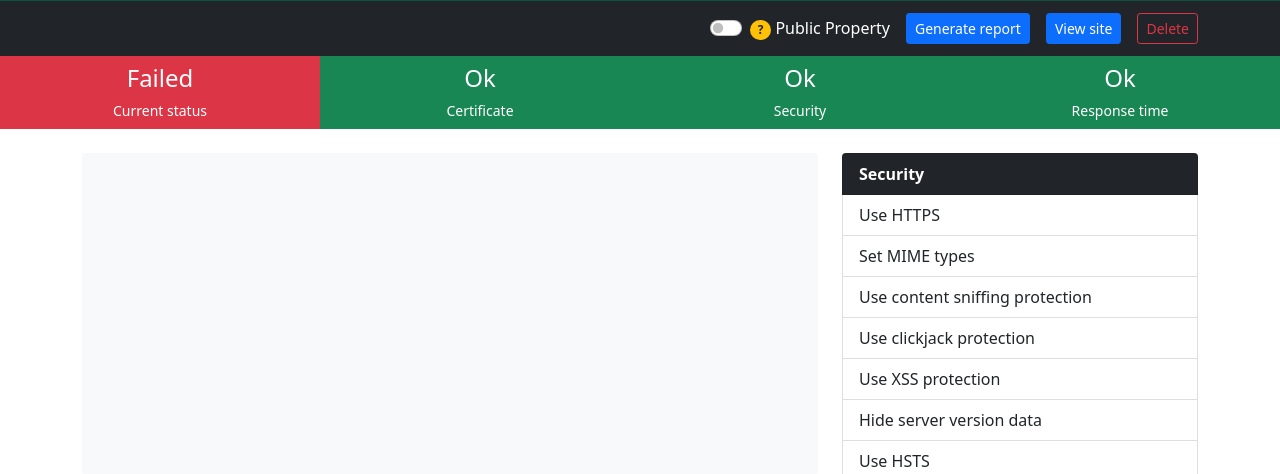
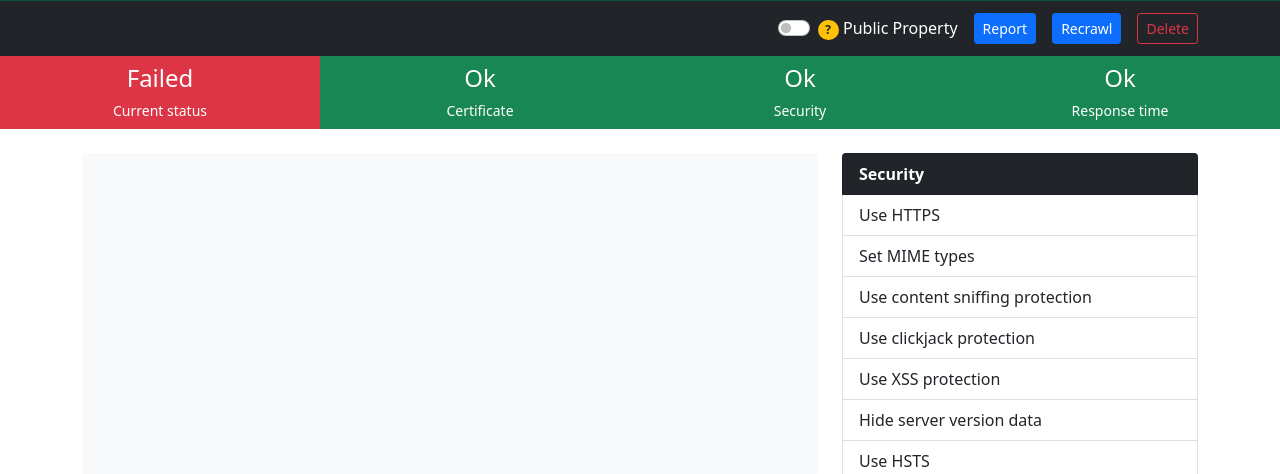
Before and after one commit to overshard/status, a Django app: template properties/templates/properties/property.html in a window 1280 px wide. Shown: the part 93-567 px from the top of the page. Run offline with Django 4.2, Linux system fonts and the light colour scheme; the template is opened without the code that fills it, so the values that code supplies are empty; a user stored in the database is signed in; style sheets or scripts are compiled from the project's sources; parts of the project's set-up code (start-up, migrations or seed data) failed here and were passed over.

Commit message:
Add recrawl button

```diff
--- a/properties/templates/properties/property.html
+++ b/properties/templates/properties/property.html
@@ -51,10 +51,10 @@
           {% endif %}
           {% if user.is_authenticated %}
           <a href="{% url 'property' property.id %}?report" target="_blank" class="btn btn-sm btn-primary ms-0 ms-lg-3 my-1">
-            Generate report
+            Report
           </a>
-          <a href="{{ property.url }}?utm_source=status.bythewood.me" target="_blank" class="btn btn-sm btn-primary ms-0 ms-lg-3 my-1">
-            View site
+          <a href="{% url 'property' property.id %}?recrawl" class="btn btn-sm btn-primary ms-0 ms-lg-3 my-1">
+            Recrawl
           </a>
           {% endif %}
           {% if not property.is_protected and user.is_authenticated %}
```
Also changed, not shown: properties/views.py (+7 -0 lines).
